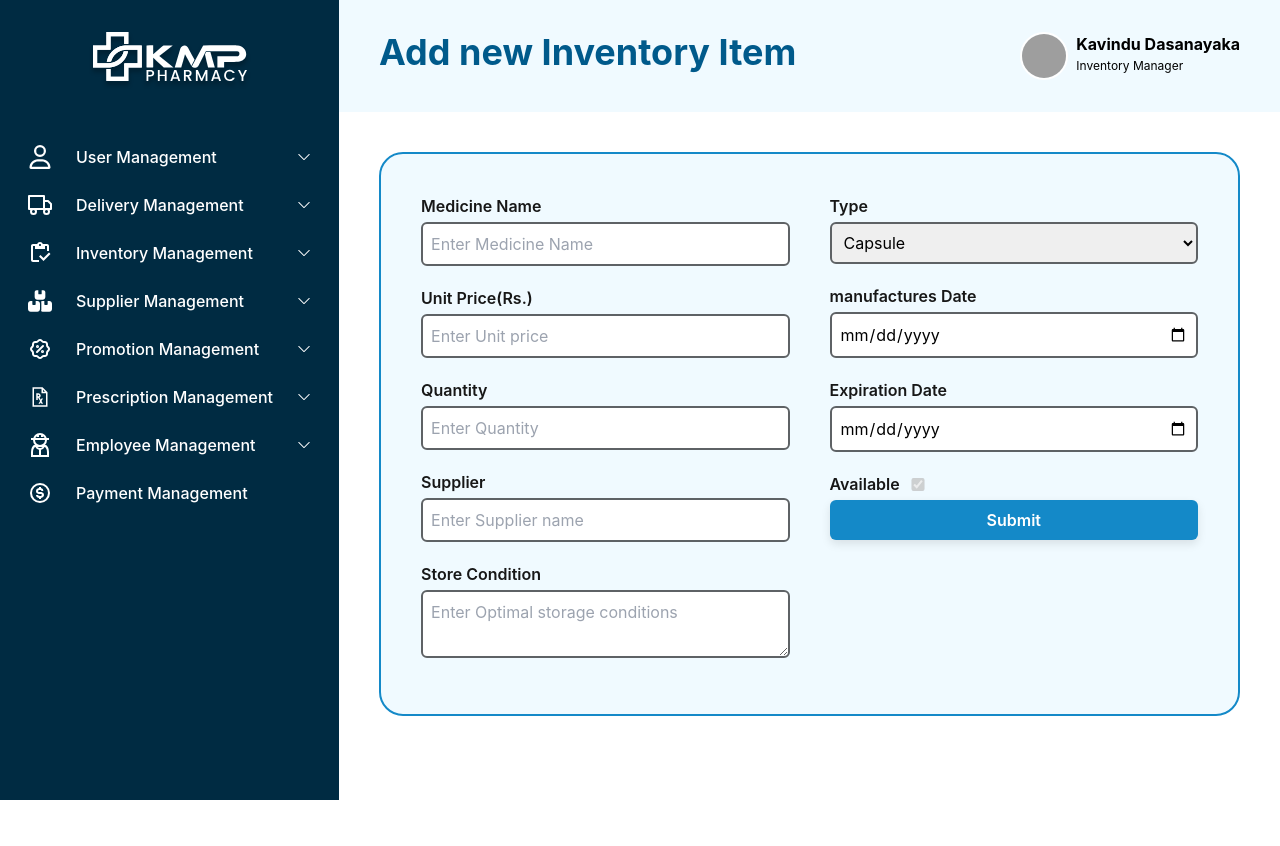
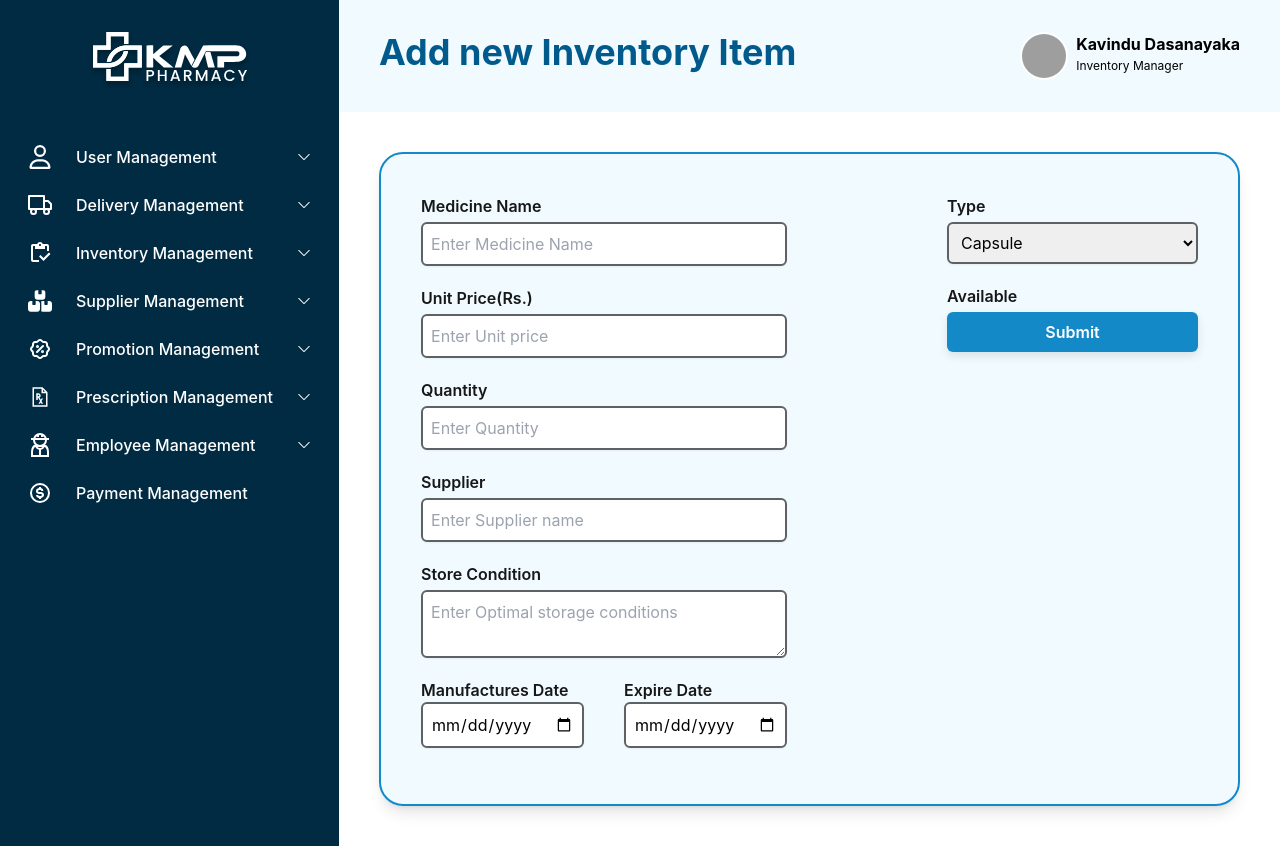
Before and after one commit to kavindu-dilshan/KMP-Pharmacy, a React (Vite) app in the folder client/: page /create-inventory in a window 1280 px wide. Before the commit the page ends 800 px from the top, so only its background shows below. Built offline with nearby package versions, Linux system fonts and the light colour scheme; grey boxes are pictures that could not be loaded.

Commit message:
Update create inventory item form

```diff
--- a/client/src/pages/InventoryManagement/InventoryItemCreateForm.jsx
+++ b/client/src/pages/InventoryManagement/InventoryItemCreateForm.jsx
@@ -4,7 +4,7 @@ import axios from 'axios';
 import { toast } from 'react-hot-toast';
 import SideBar from '../../components/SideBar';
 
-export default function PromotionCreateForm() {
+export default function inventorycreateform() {
     const navigate = useNavigate();
     const [value, setValue] = useState({
         Mname: '',
@@ -42,7 +42,6 @@ export default function PromotionCreateForm() {
         }));
     };
 
-
     const handleSubmit = async (e) => {
         e.preventDefault();
         try {
@@ -77,30 +76,45 @@ export default function PromotionCreateForm() {
                         </div>
                     </div>
                 </div>
-                <div className='p-10 bg-paleblue m-10 rounded-3xl max-w-4xl border-2 border-light-blue'>
-                    <form onSubmit={handleSubmit} className='flex flex-col sm:flex-row gap-10'>
+                <div className="p-10 bg-paleblue m-10 rounded-3xl max-w-5xl border-2 border-light-blue shadow-lg">
+                        <form onSubmit={handleSubmit} className='flex flex-col sm:flex-row gap-40'>
                             <div className='flex flex-col gap-1 flex-1'>
                                 <label className='font-semibold text-black'>Medicine Name</label>
-                            <input type="text" placeholder='Enter Medicine Name' id="Mname" name="Mname" value={value.Mname} onChange={handleChange} className='border-2 border-gray outline-none rounded-md p-2 mb-4' required/>
+                                <input type="text"  placeholder='Enter Medicine Name' id="Mname" name="Mname" value={value.Mname} onChange={handleChange} className='border-2 border-gray outline-none rounded-md p-2 mb-4 shadow-sm' required/>
 
                                 <label className='font-semibold text-black'>Unit Price(Rs.)</label>
-                            <input type="Number" placeholder='Enter Unit price' id="Mprice" name="Mprice" value={value.Mprice} onChange={handleChange} className='border-2 border-gray outline-none rounded-md p-2 mb-4' required/>
+                                <input type="Number" placeholder='Enter Unit price' id="Mprice" name="Mprice" value={value.Mprice} onChange={handleChange} className='border-2 border-gray outline-none rounded-md p-2 mb-4 shadow-sm' required/>
                                 {error && <span className="text-red-500">{error}</span>}
 
                                 <label className='font-semibold text-black'>Quantity</label>
-                            <input type="Number" placeholder='Enter Quantity' id="Mquantity" name="Mquantity" value={value.Mquantity} onChange={handleChange} className='border-2 border-gray outline-none rounded-md p-2 mb-4' required/>
+                                <input type="Number" placeholder='Enter Quantity' id="Mquantity" name="Mquantity" value={value.Mquantity} onChange={handleChange} className='border-2 border-gray outline-none rounded-md p-2 mb-4 shadow-sm' required/>
                                 {error && <span className="text-red-500">{error}</span>}
 
                                 <label className='font-semibold text-black'>Supplier</label>
-                            <input type="text" placeholder='Enter Supplier name' id="Msupplier" name="Msupplier" value={value.Msupplier} onChange={handleChange} className='border-2 border-gray outline-none rounded-md p-2 mb-4' required/>
+                                <input type="text" placeholder='Enter Supplier name' id="Msupplier" name="Msupplier" value={value.Msupplier} onChange={handleChange} className='border-2 border-gray outline-none rounded-md p-2 mb-4 shadow-sm' required/>
 
                                 <label className='font-semibold text-black'>Store Condition</label>
-                            <textarea type="textarea" placeholder='Enter Optimal storage conditions' id="Mdescription" name="storageCondition" value={value.storageCondition} onChange={handleChange} className='border-2 border-gray outline-none rounded-md p-2 mb-4 max-h-20 min-h-10' required/>
+                                <textarea type="textarea" placeholder='Enter Optimal storage conditions' id="Mdescription" name="storageCondition" value={value.storageCondition} onChange={handleChange} className='border-2 border-gray outline-none rounded-md p-2 mb-4 max-h-20 min-h-10 shadow-sm'  required/>
+
+                                <div className="flex  gap-10 ">
+                                    <div className="flex-col">
+                                        <label className='font-semibold text-black '>Manufactures Date</label>
+                                        <input type="date" id="manuAt" name="manuAt" value={value.manuAt} onChange={handleChange} className='border-2 border-gray outline-none rounded-md p-2 mb-4 w-full shadow-sm' required/>
                                     </div>
+
+                                    <div className="">
+                                        <label className='font-semibold text-black'>Expire Date</label>
+                                        <input type="date" id="expirAt" name="expirAt" value={value.expirAt} onChange={handleChange} className='border-2 border-gray outline-none rounded-md p-2 mb-4 w-full shadow-sm' required/>
+                                    </div>
+                                </div>
+
+
+                            </div>
+
 
                             <div className='flex flex-col gap-1 flex-1'>
                                 <label className='font-semibold text-black'>Type</label>
-                            <select id="type" name="type" value={value.type} onChange={handleChange} className='border-2 border-gray outline-none rounded-md p-2 mb-4' required>
+                                <select id="type" name="type" value={value.type} onChange={handleChange} className='border-2 border-gray outline-none rounded-md p-2 mb-4 shadow-sm' required>
                                     <option value="Capsule">Capsule</option>
                                     <option value="Tablet">Tablet</option>
                                     <option value="Liquid">Liquid</option>
@@ -108,15 +122,9 @@ export default function PromotionCreateForm() {
 
                                 </select>
 
-                            <label className='font-semibold text-black'>manufactures Date</label>
-                            <input type="date" id="manuAt" name="manuAt" value={value.manuAt} onChange={handleChange} className='border-2 border-gray outline-none rounded-md p-2 mb-4' required/>
-
-                            <label className='font-semibold text-black'>Expiration Date</label>
-                            <input type="date" id="expirAt" name="expirAt" value={value.expirAt} onChange={handleChange} className='border-2 border-gray outline-none rounded-md p-2 mb-4' required/>
-
                                 <div className='flex items-center gap-2'>
                                     <label className='font-semibold text-black'>Available</label>
-                                <input type="checkbox" name="status" id="active" checked={value.status === 'Active'} disabled className='w-5'/>
+                                    <input type="checkbox" name="status" id="active" checked={value.status === 'Active'} disabled hidden className='w-5 shadow-sm'/>
                                 </div>
 
                                 <input
@@ -132,7 +140,6 @@ export default function PromotionCreateForm() {
                         </form>
                 </div>
             </div>
-
         </div>
     );
 }
--- a/client/src/pages/InventoryManagement/InventoryManagement.jsx
+++ b/client/src/pages/InventoryManagement/InventoryManagement.jsx
@@ -6,16 +6,16 @@ import SideBar from '../../components/SideBar';
 import { jsPDF } from "jspdf";
 import "jspdf-autotable";
 
-export default function PromotionManagement() {
+export default function inventoryManagement() {
   const [inventorycount, setInventoryCount] = useState(0);
   const [expiredinventoryCount, setExpiredInventoryCount] = useState(0);
-
   const [tabletcount, setTabletInventoryCount] = useState(0);
   const [capsulecount, setCapsuleInventoryCount] = useState(0);
   const [liquidcount, setLiquidInventoryCount] = useState(0);
   const [othercount, setOtherInventoryCount] = useState(0);
 
   const [fullPrice, setfullPrice] = useState(0);
+
 
   useEffect(() => {
     fetchInventory();
```
Lines whose indentation alone changed are shown as unchanged.
